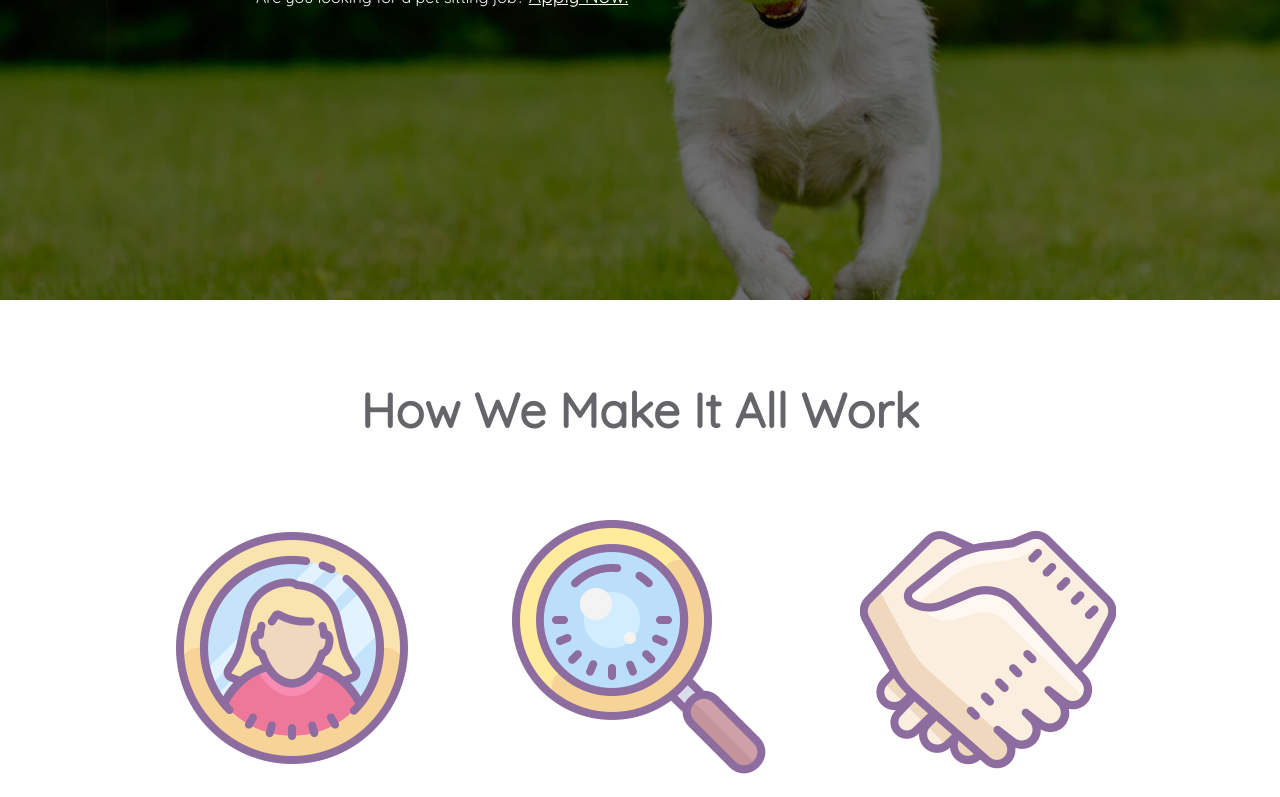
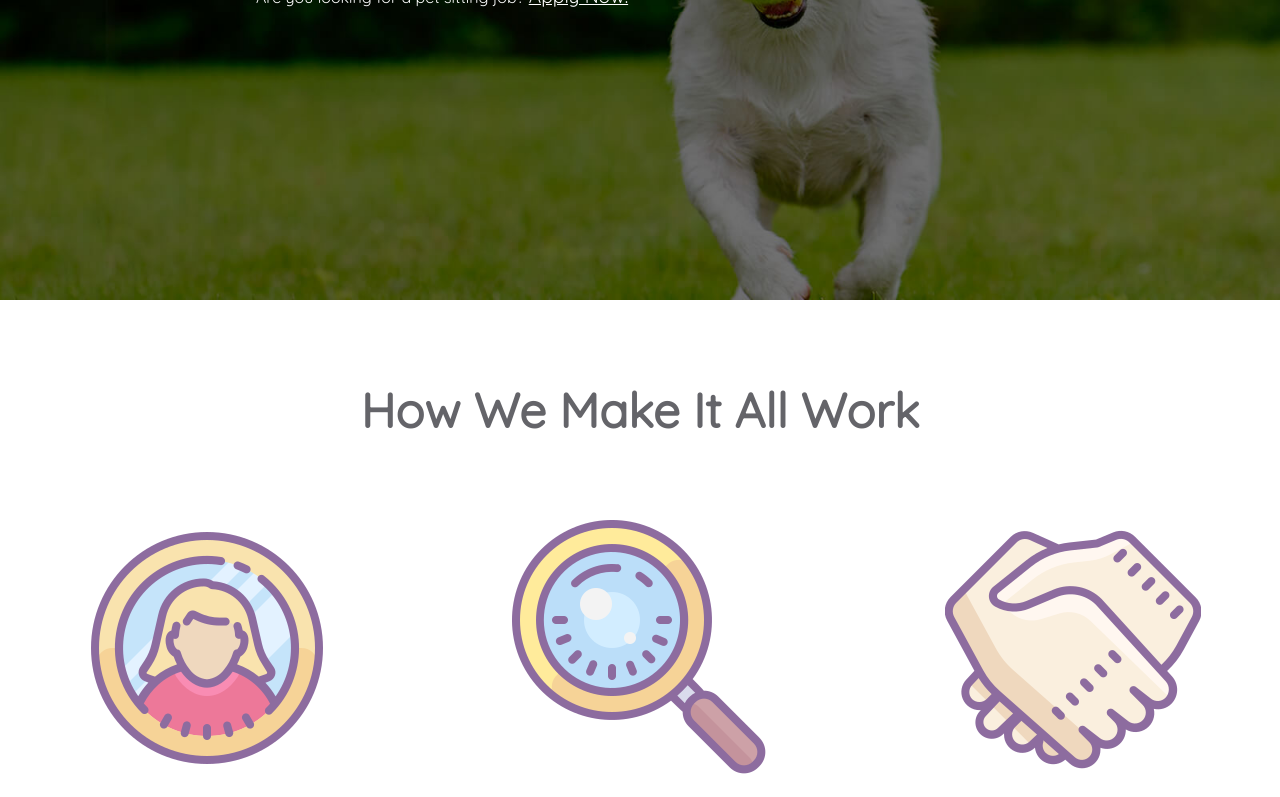
Before and after one commit to Xapollon430/Sit-FrontEnd-Legacy-Migrated, a React app: page / in a window 1280 px wide. Shown: the part 500-1297 px from the top of the page. Built offline with nearby package versions, Linux system fonts and the light colour scheme.

Commit message:
margin around steps

```diff
--- a/src/Components/Landing/Information/InformationCss.js
+++ b/src/Components/Landing/Information/InformationCss.js
@@ -1,7 +1,7 @@
 import styled from "styled-components";
 
 export const InformationWrapper = styled.div`
-    width: 80%;
+    /* width: 80%; */
     margin: 80px auto 0px auto;
     background-color: FFFFF;
 `;
--- a/src/index.css
+++ b/src/index.css
@@ -1,5 +1,8 @@
 body {
     margin: 0;
+    max-width: 100%;
+    width: 100vw;
+    height: 100vh;
     font-family: "Quicksand";
     overflow-x: hidden;
 }
```
